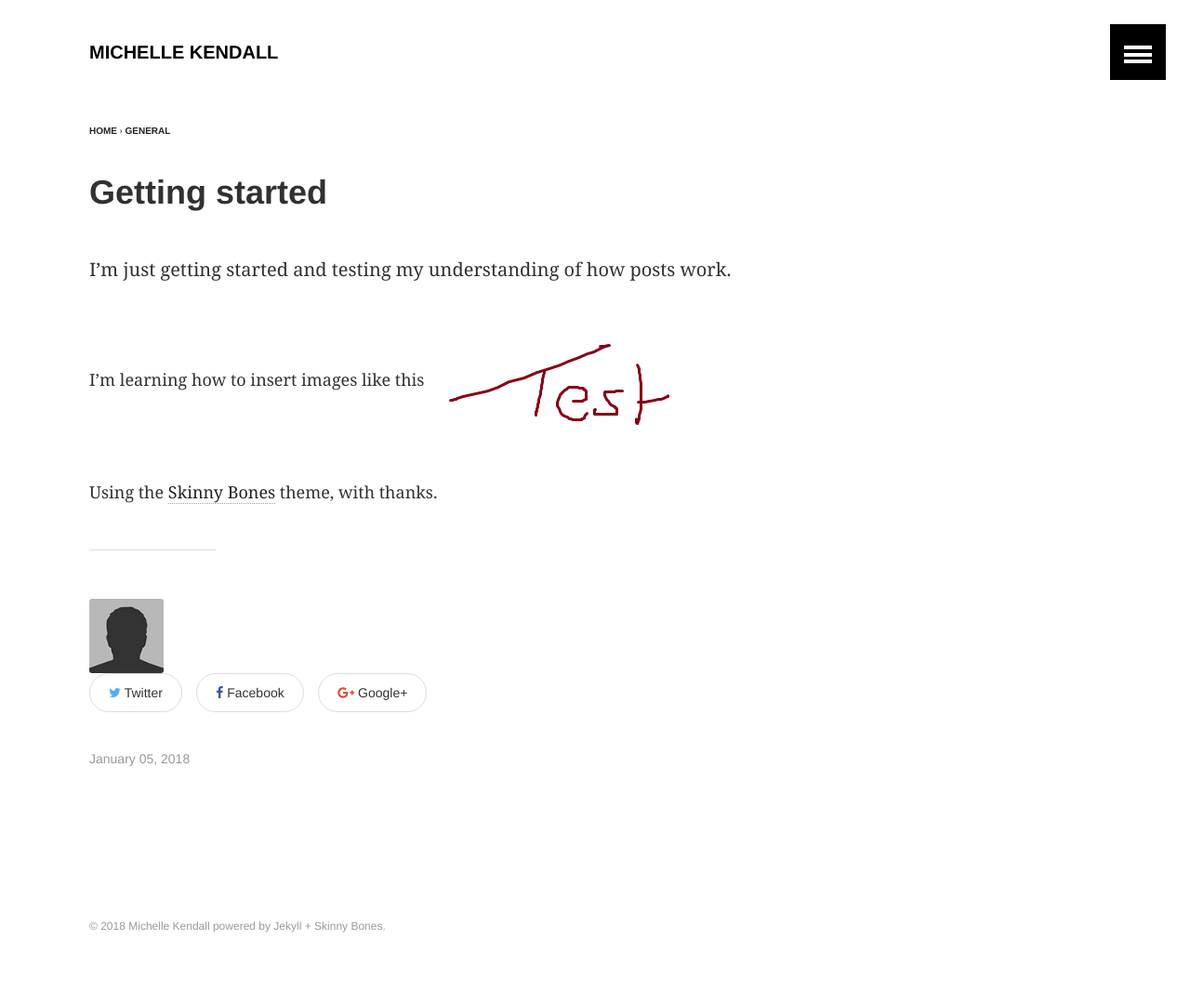
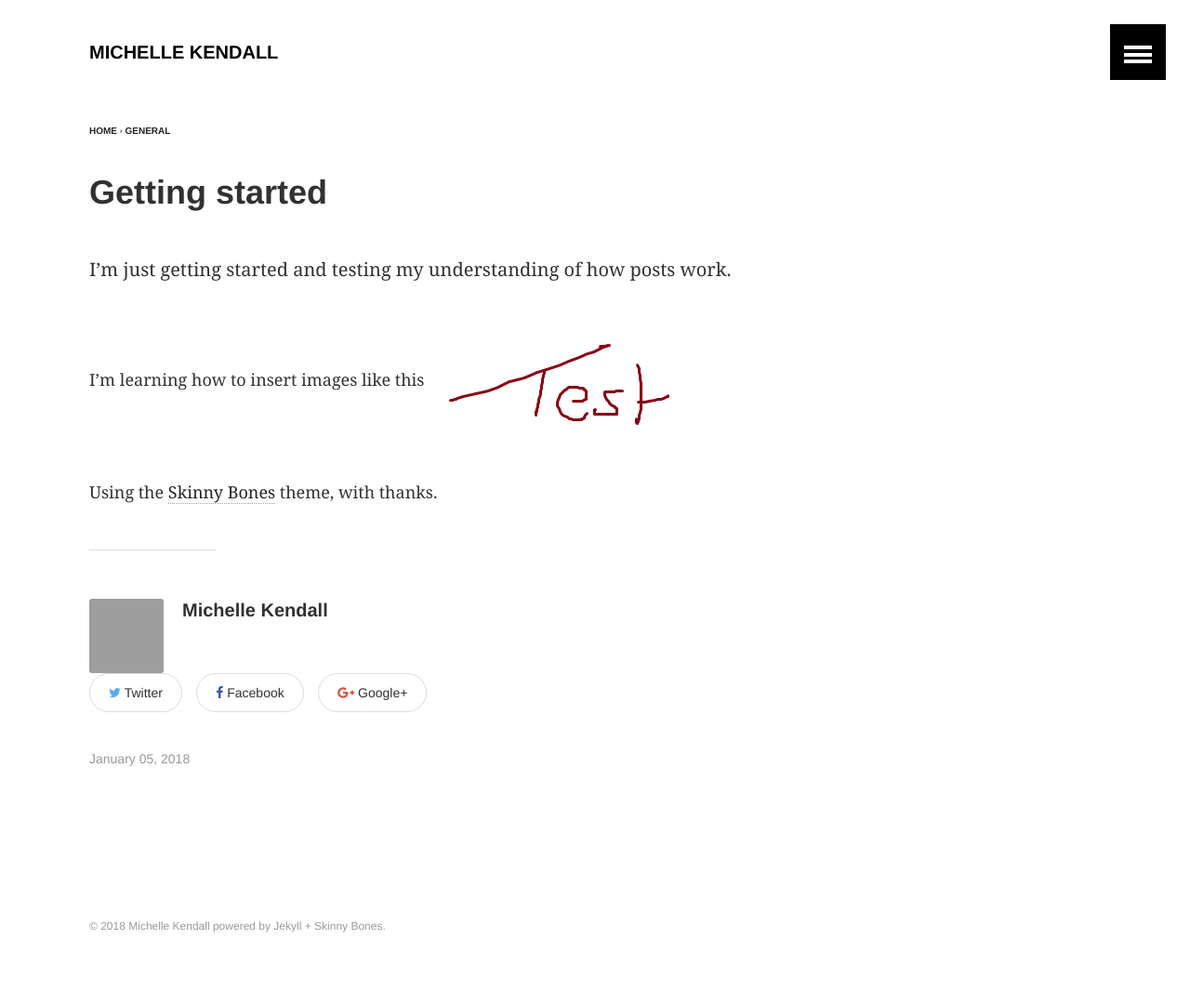
Before and after one commit to MichelleKendall/MichelleKendall.github.io, a Jekyll site: the page built from _posts/2018-01-05-Getting-started.md, in a window 1280 px wide. Shown: the whole page at 93% size. Built offline with Jekyll 4.4.1, drawn with Linux system fonts in a browser that asks for light colours.

Commit message:
Adding image of me

```diff
--- a/_config.yml
+++ b/_config.yml
@@ -26,14 +26,14 @@
 
 # Site owner
 owner:
-  name:
+  name: Michelle Kendall
   email:
   twitter: Miche11eKenda11
   google:
     ad-client:
     ad-slot:
   bio:
-  avatar: bio-photo.jpg # 160x160 px image for author byline
+  avatar: my_face.png # image for author byline
   disqus-shortname:
 
 
```
Also changed, not shown: images/my_face.jpg (added).
